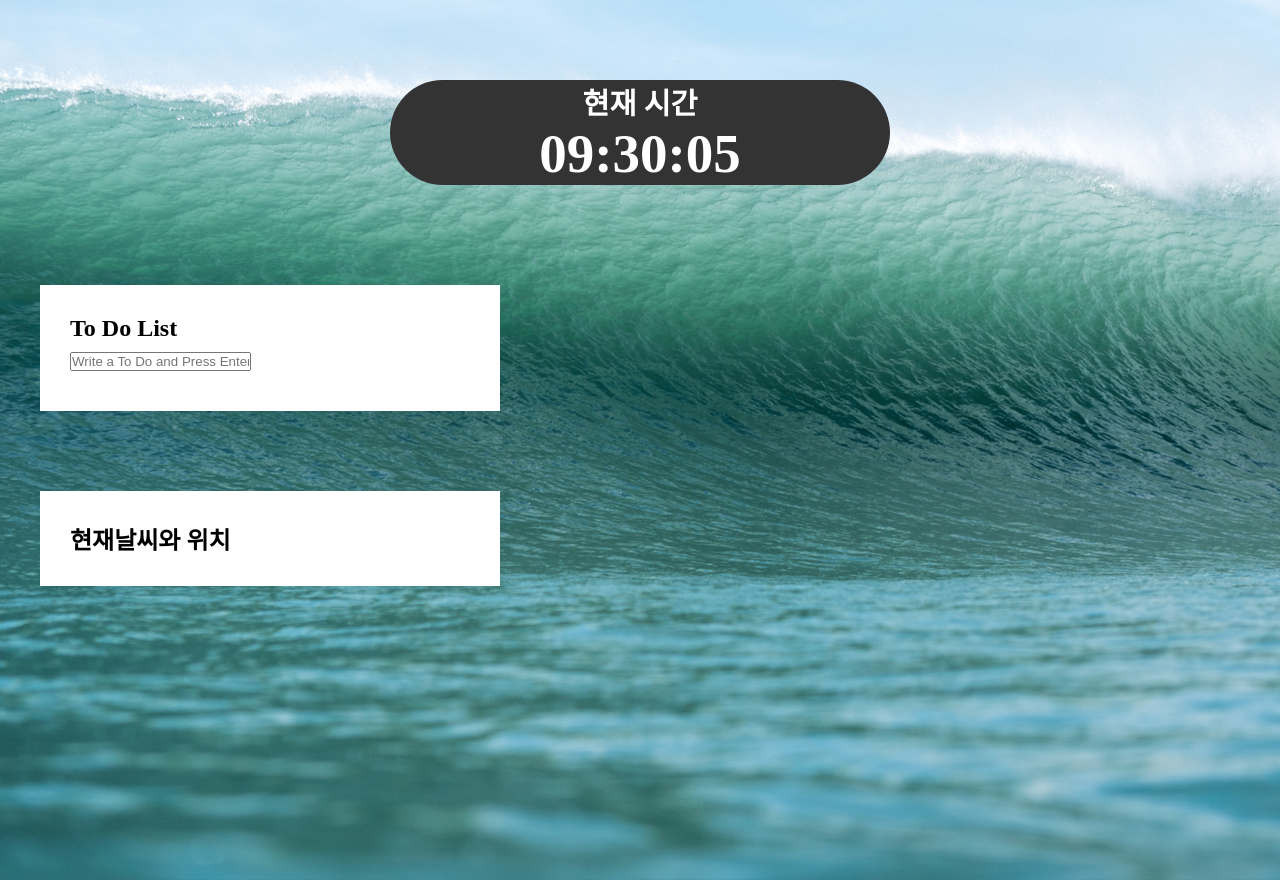
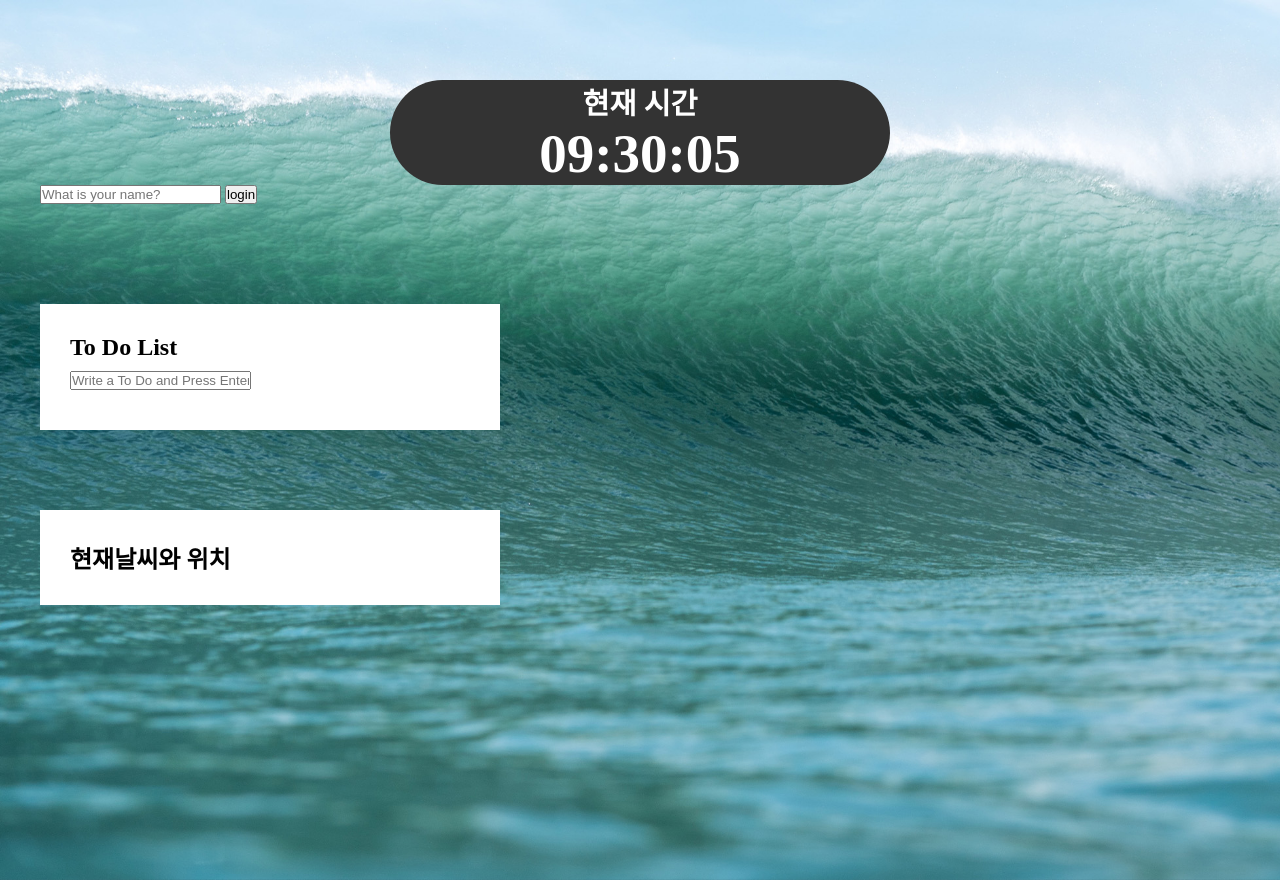
Before and after one commit to hms177/hms177.github.io, a plain HTML site: page index.html in a window 1280 px wide. Drawn offline with Linux system fonts and the light colour scheme.

Commit message:
Update index.html

```diff
--- a/index.html
+++ b/index.html
@@ -13,6 +13,16 @@
             <h3>현재 시간 <p id="time"></p></h3>
         </div>
         <!-- //clock -->
+
+        <div class="login">
+        <form class="login-form">
+            <input required maxlength="15" type="text" placeholder="What is your name?">
+            <input type="submit" value="login">
+        </form>
+        <!-- //login-form -->
+        <p class="hidden greeting"></p>
+        </div>
+        <!-- //login -->
 
         <div class="todo">
         <h2>To Do List</h2>
```
